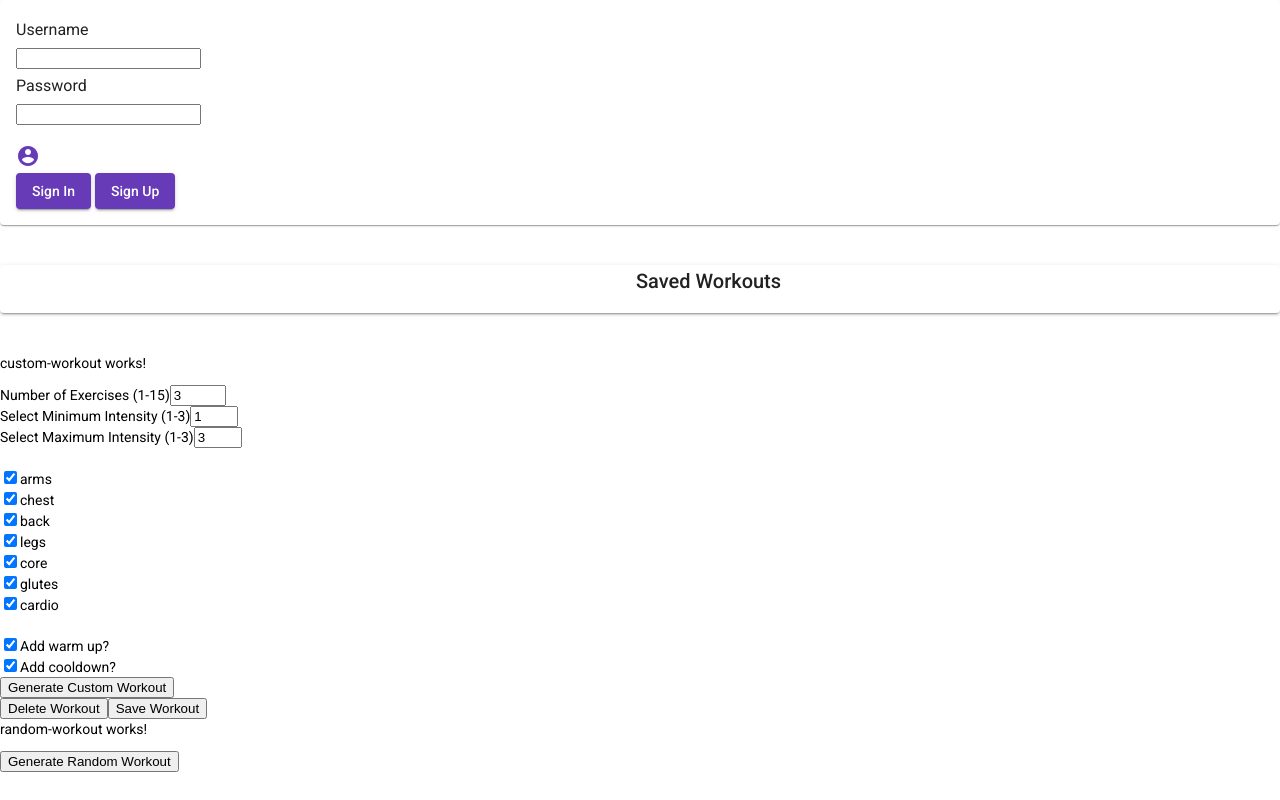
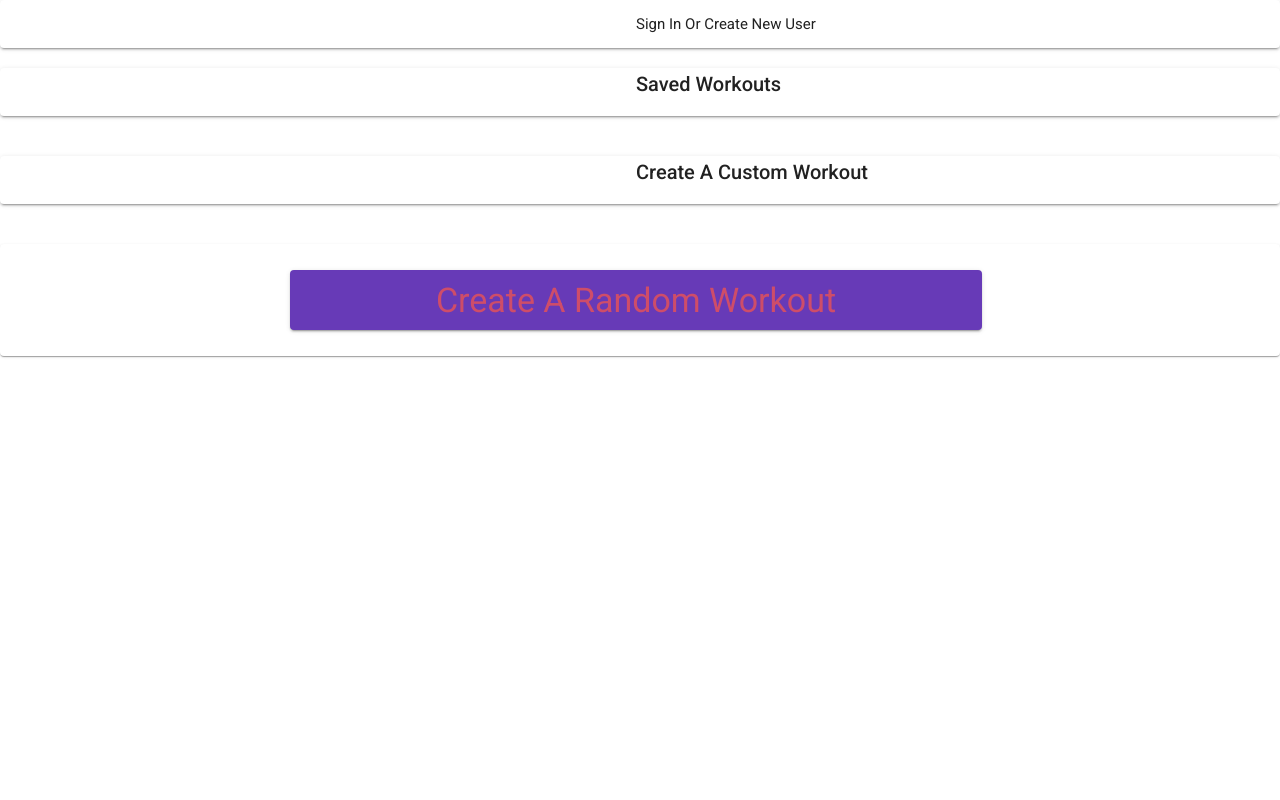
Before and after one commit to sabby97/frontend-funWorkout, an Angular app: page / in a window 1280 px wide. Built offline with nearby package versions, Linux system fonts and the light colour scheme.

Commit message:
Organized And Styled the components

```diff
--- a/src/app/app.component.html
+++ b/src/app/app.component.html
@@ -1,14 +1,18 @@
+<app-sign-in-out></app-sign-in-out>
 
-<app-sign-in-out></app-sign-in-out>
-<br>
+
 <br>
 
 <app-workout-plan-display></app-workout-plan-display>
 <br>
+
 <app-custom-workout></app-custom-workout>
-<app-user-buttons></app-user-buttons>
-<app-random-workout></app-random-workout>
+
+
 <br>
 <br>
 
+
+
+<app-random-workout></app-random-workout>
 <app-focused-mvp></app-focused-mvp>
--- a/src/app/components/admin-display/admin-display.component.html
+++ b/src/app/components/admin-display/admin-display.component.html
@@ -58,9 +58,11 @@
     </div>
     <br>
     <br>
+
     <div id="delete-exercise-div">
     <label for="input">delete exercise by id</label>
     <input type="text" id="input">
     <button onclick="deleteExercise('input')">delete exercise from database</button>
     </div>
+
     </div>
--- a/src/app/components/custom-workout/custom-workout.component.html
+++ b/src/app/components/custom-workout/custom-workout.component.html
@@ -1,3 +1,14 @@
+
+<mat-accordion>
+    <mat-expansion-panel hideToggle>
+      <mat-expansion-panel-header>
+        <mat-panel-title>
+
+        </mat-panel-title>
+        <mat-panel-title>
+            <div class="mat-title"> Create A Custom Workout</div>
+        </mat-panel-title>
+      </mat-expansion-panel-header>
       <p>custom-workout works!</p>
 
       <label value="workoutLengthInput"> Number of Exercises (1-15)</label>
@@ -25,3 +36,17 @@
 
 
       <button (click)="generateCustomWorkout()"> Generate Custom Workout </button>
+    </mat-expansion-panel>
+    <!-- <mat-expansion-panel (opened)="panelOpenState = true"
+                         (closed)="panelOpenState = false">
+      <mat-expansion-panel-header>
+        <mat-panel-title>
+          Self aware panel
+        </mat-panel-title>
+        <mat-panel-description>
+          Currently I am {{panelOpenState ? 'open' : 'closed'}}
+        </mat-panel-description>
+      </mat-expansion-panel-header>
+      <p>I'm visible because I am open</p>
+    </mat-expansion-panel> -->
+  </mat-accordion>
--- a/src/app/components/custom-workout/custom-workout.component.ts
+++ b/src/app/components/custom-workout/custom-workout.component.ts
@@ -16,6 +16,7 @@ export class CustomWorkoutComponent implements OnInit {
   ngOnInit(): void {
   }
 
+  panelOpenState = false;
 
   warmUpBoolean: boolean = true;
   coolDownBoolean: boolean = true;
--- a/src/app/components/focused-mvp/focused-mvp.component.html
+++ b/src/app/components/focused-mvp/focused-mvp.component.html
@@ -17,6 +17,7 @@
           <div *ngIf="workoutPlan">
             <h2> {{workoutPlan.workoutName}}</h2>
             <br>
+
             <div *ngFor="let exercise of workoutPlan.exerciseList">
               <br>
               <h3> {{exercise.exerciseName}} (Intensity: {{exercise.exerciseIntensity}})</h3>
--- a/src/app/components/random-workout/random-workout.component.css
+++ b/src/app/components/random-workout/random-workout.component.css
@@ -0,0 +1,26 @@
+#generateButton {
+
+
+    color: rgb(206, 77, 105);
+}
+
+.mat-display-1 {
+    width: 640px; /* Can be in percentage also. */
+    height: auto;
+    margin: 0 auto;
+    padding: 10px;
+    position: relative;
+
+
+}
+
+.generateDiv {
+
+    width: 700px; /* Can be in percentage also. */
+    height: auto;
+    margin: 0 auto;
+    padding: 10px;
+    position: relative;
+
+
+}
--- a/src/app/components/random-workout/random-workout.component.html
+++ b/src/app/components/random-workout/random-workout.component.html
@@ -1,3 +1,25 @@
-<p>random-workout works!</p>
+<!-- <p>random-workout works!</p>
 
-<button (click)="generateRandomWorkout()"> Generate Random Workout </button>
+<button (click)="generateRandomWorkout()"> Generate Random Workout </button> -->
+
+
+
+    <!-- <mat-expansion-panel hideToggle>
+      <mat-expansion-panel-header>
+        <mat-panel-title>
+
+        </mat-panel-title>
+        <mat-panel-title>
+            <div class="mat-title"> Generate Random Workout</div>
+        </mat-panel-title>
+      </mat-expansion-panel-header>
+
+    </mat-expansion-panel> -->
+
+
+<mat-card class="generateCard">
+
+   <div class="generateDiv">
+       <button mat-raised-button id="generateButton" color="primary" (click)="generateRandomWorkout()"><div class="mat-display-1">Create A Random Workout</div> </button>
+   </div>
+</mat-card>
--- a/src/app/components/sign-in-out/sign-in-out.component.html
+++ b/src/app/components/sign-in-out/sign-in-out.component.html
@@ -1,7 +1,13 @@
+<mat-accordion>
+  <mat-expansion-panel hideToggle>
+    <mat-expansion-panel-header>
+      <mat-panel-title>
 
-
-
-
+      </mat-panel-title>
+      <mat-panel-title>
+        Sign In Or Create New User
+      </mat-panel-title>
+    </mat-expansion-panel-header>
     <mat-card>
       <!-- <mat-icon color="primary">account_circle</mat-icon> -->
 
@@ -22,11 +28,12 @@
     <div class="form-group row">
       <mat-icon color="primary">account_circle</mat-icon>
       <div  *ngIf="signedOutToggle" class="col-sm-4 ">
-        <button mat-raised-button color="primary" (click)="signIn()">Sign In</button>
-        <button mat-raised-button  color="primary"   >Sign Up</button>
+            <button id="signInButton" mat-raised-button color="primary" (click)="signIn()">Sign In</button>
+            <button id="signUpButton" mat-raised-button  color="primary"   >Sign Up</button>
         </div>
-    <button mat-raised-button color="primary" *ngIf="!signedOutToggle" type="button" class="btn btn-primary" (click)="signOut()">Sign Out</button>
+        <button id="signOutButton" mat-raised-button color="primary" *ngIf="!signedOutToggle" type="button" class="btn btn-primary" (click)="signOut()">Sign Out</button>
     </div>
 
 
     </mat-card>
+  </mat-expansion-panel>
```
Lines whose indentation alone changed are shown as unchanged.
